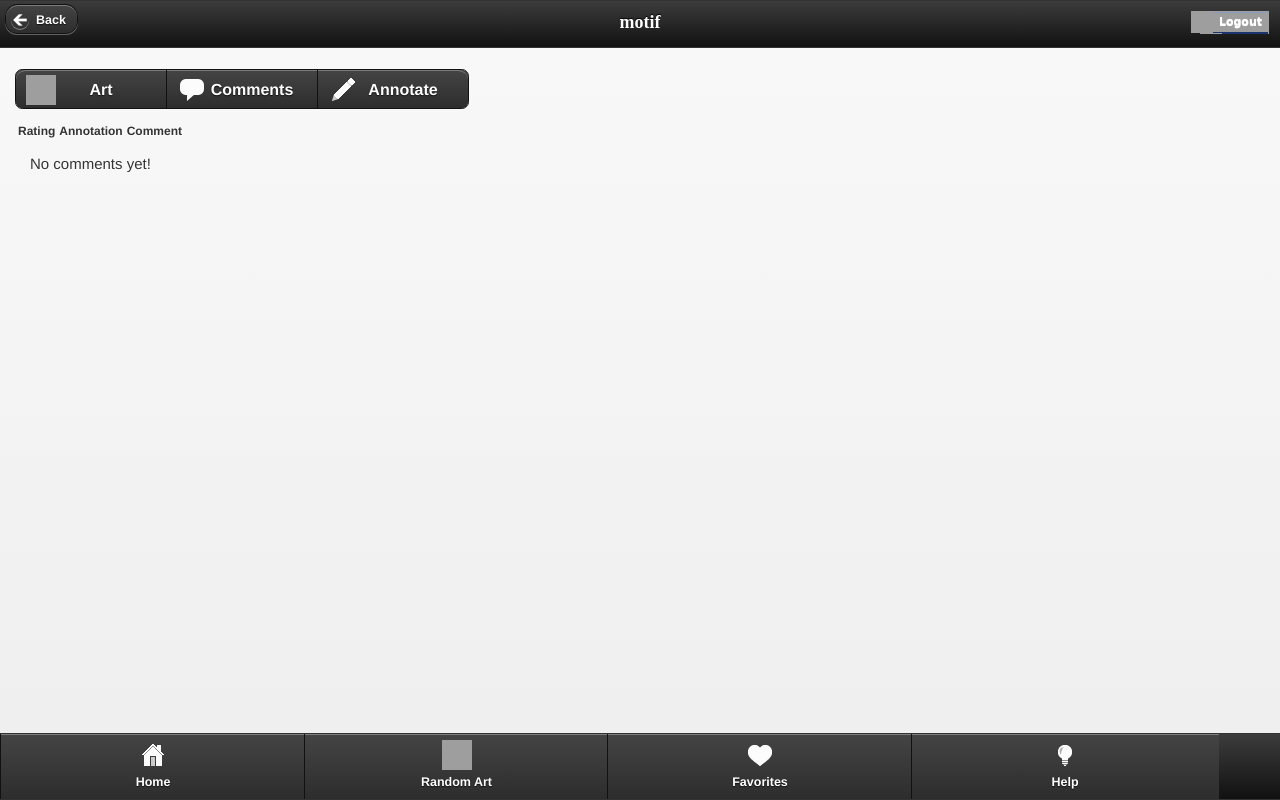
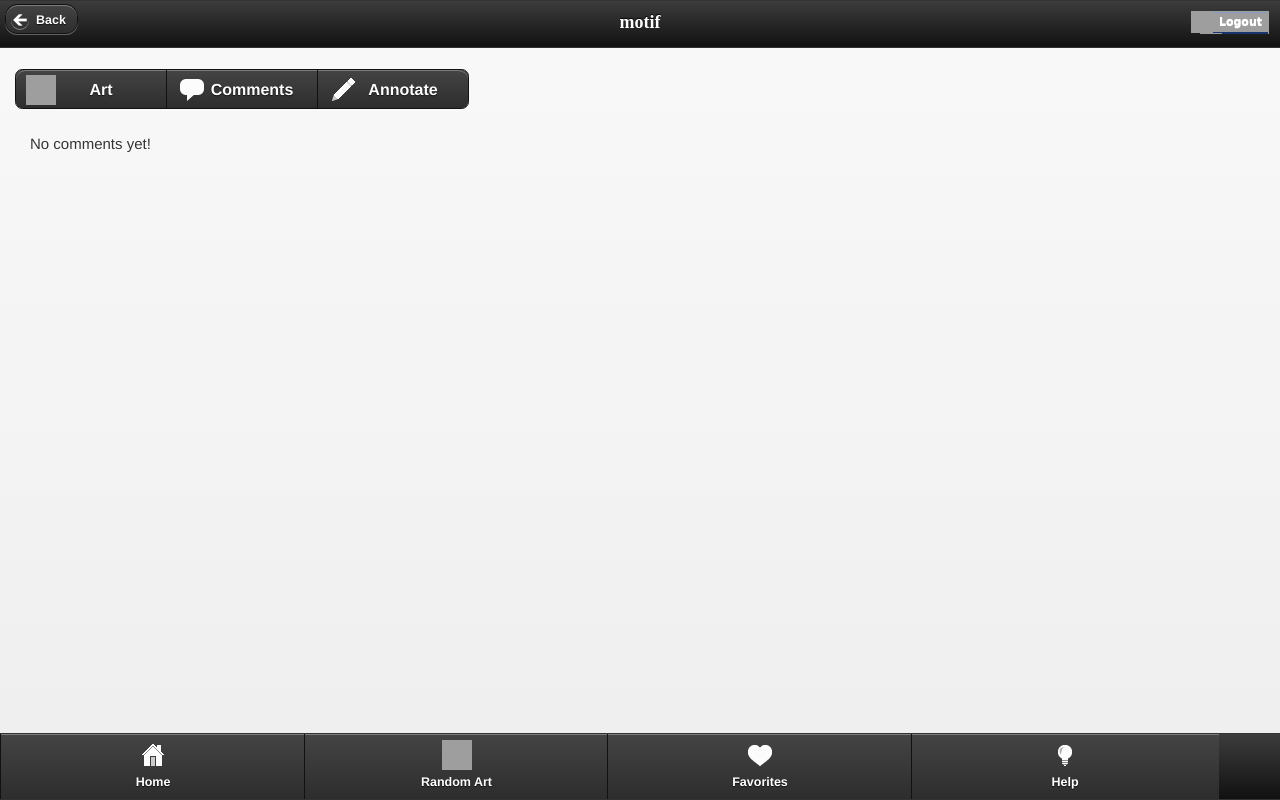
Before and after one commit to hkorus/CS147_Project, a PHP site: page /comments.php?id=1 in a window 1280 px wide. Run offline with PHP 8.4, Linux system fonts and the light colour scheme; data that the repository does not hold is empty; some libraries are stand-ins or nearby versions; grey boxes are pictures that could not be loaded.

Commit message:
Formatted comments page -- ignore all other changes

```diff
--- a/annotate.php
+++ b/annotate.php
@@ -163,9 +163,9 @@ if($result!=false){
 		<div data-role="navbar" class="menubar" data-grid="c">
 		<ul>
 			<li><a href="./home.php" id="home" data-icon="custom">Home</a></li>
-			<li><a href="./art.php" id="art" data-icon="custom" rel="external">Random Art</a></li>
-			<li><a href="./favorites.php" id="favorites" data-icon="custom" rel="external">Favorites</a></li>
-			<li><a href="./help.php" id="help" data-icon="custom" rel="external">Help</a></li>
+			<li><a href="./art.php" id="art" data-icon="custom">Random Art</a></li>
+			<li><a href="./favorites.php" id="favorites" data-icon="custom">Favorites</a></li>
+			<li><a href="./help.php" id="help" data-icon="custom">Help</a></li>
 		</ul>
 
 		</div><!-- /navbar -->
--- a/art.php
+++ b/art.php
@@ -163,7 +163,7 @@
 			<li><a href="./home.php" id="home" data-icon="custom">Home</a></li>
 			<li><a onclick = "refresh()" id="art" data-icon="custom">Random Art</a></li>
 			<li><a href="./favorites.php" id="favorites" data-icon="custom">Favorites</a></li>
-			<li><a href="./help.php" id="help" data-icon="custom" rel="external">Help</a></li>
+			<li><a href="./help.php" id="help" data-icon="custom">Help</a></li>
 		</ul>
 		</div><!-- /navbar -->
 	</div><!-- /footer -->
--- a/comments.php
+++ b/comments.php
@@ -86,14 +86,7 @@
 			<a href="./annotate.php?id=<?php echo $_GET["id"]?>" id="annotate" data-icon="custom" data-role="button" data-theme="a" rel="external">Annotate</a>
 		</div><!-- /controlgroup -->
 		<p></p>
-		<table style = "text-align:center">
-			<tr>
-
-				<td><b>Rating</b></td>
-				<td><b>Annotation</b></td>
-				<td><b>Comment</b></td>
-
-			</tr>
+		<table class="bottomBorder" style="text-align:center; width:100%;">
 
 			<?php
 		$arr = array();
@@ -101,22 +94,22 @@
 		if(mysql_num_rows($result)>0){
 			while($row = mysql_fetch_assoc($result)) {
 				$image = $row['image_url'];
-				echo "<tr><td>";
+				echo "<tr><td style='border-collapse:collapse; border-bottom:1px dotted black;padding:5px;'>";
 
 				?>
-				<table ><tr >
-					<td style="padding-left:15px;"><img id = "up-<?php echo $row["comment_id"] ?>" src = "icons/up_arrow.png" width = "20px" onclick = "send_rating(<?php echo $row["comment_id"] ?>, 1)"></td></tr>
+				<table class="noBorder" style="width:20%"><tr>
+					<td style="padding-left:15px; padding-right:15px;"><img id = "up-<?php echo $row["comment_id"] ?>" src = "icons/up_arrow.png" width = "20px" onclick = "send_rating(<?php echo $row["comment_id"] ?>, 1)"></td></tr>
 
-					<tr><td id = "number-<?php echo $row["comment_id"] ?>" style="padding-left:15px;"><?php echo $row["rating"]; ?></td></tr>
+					<tr><td id = "number-<?php echo $row["comment_id"] ?>" style="padding-left:15px; padding-right:15px;"><?php echo $row["rating"]; ?></td></tr>
 
-					<tr><td style="padding-left:15px;"><img id = "down-<?php echo $row["comment_id"] ?>" src = "icons/down_arrow.png" width = "20px" onclick = "send_rating(<?php echo $row["comment_id"] ?>,-1)"></td></tr>
+					<tr><td style="padding-left:15px; padding-right:15px;"><img id = "down-<?php echo $row["comment_id"] ?>" src = "icons/down_arrow.png" width = "20px" onclick = "send_rating(<?php echo $row["comment_id"] ?>,-1)"></td></tr>
 					</table>
 
 				</td>
-				<td style = "width:150px; text-align:center">
+				<td style="border-collapse:collapse; border-bottom:1px dotted black;padding:5px;">
 					<?php
 
-				echo "<canvas id = 'canvas-".$row["comment_id"]."' width = '100%'></canvas>
+				echo "<canvas id = 'canvas-".$row["comment_id"]."' width = '30%'></canvas>
 					";
 				array_push($arr, $row["comment_id"]);
 				array_push($arr, $row["annotation"]);
@@ -125,14 +118,14 @@
 
 
 			</td>
-			<td style = "width:200px">
+			<td style = "width:40%; border-collapse:collapse; border-bottom:1px dotted black;padding:5px;">
 				<?php
 			echo $row["comment"];
 
 			?>
 
 		</td>
-		<td style = "width:80px;">
+		<td style = "width:10%; border-collapse:collapse; border-bottom:1px dotted black;padding:5px;">
 			<a href = "show_comment.php?id=<?php echo $row["comment_id"] ?>"> View </a>
 		</td>
 	</tr>
@@ -256,9 +249,9 @@ echo "<div style = 'padding-left:15px;font-size:15px'>No comments yet!</div>"; }
 	<div data-role="navbar" class="menubar" data-grid="c">
 		<ul>
 			<li><a href="./home.php" id="home" data-icon="custom">Home</a></li>
-			<li><a href="./art.php" id="art" data-icon="custom" rel="external">Random Art</a></li>
-			<li><a href="./favorites.php" id="favorites" data-icon="custom" rel="external">Favorites</a></li>
-			<li><a href="./help.php" id="help" data-icon="custom" rel="external">Help</a></li>
+			<li><a href="./art.php" id="art" data-icon="custom">Random Art</a></li>
+			<li><a href="./favorites.php" id="favorites" data-icon="custom">Favorites</a></li>
+			<li><a href="./help.php" id="help" data-icon="custom">Help</a></li>
 		</ul>
 	</div><!-- /navbar -->
 </div><!-- /footer -->
--- a/favorites.php
+++ b/favorites.php
@@ -132,7 +132,7 @@
 
 
 	<div data-role="footer" data-id="samebar" class="menubar" data-position="fixed" data-tap-toggle="false">
-		<div data-role="navbar" class="menubar">
+		<div data-role="navbar" class="menubar" data-grid="c">
 		<ul>
 			<li><a href="./home.php" id="home" data-icon="custom">Home</a></li>
 			<li><a href="./art.php" id="art" data-icon="custom">Random Art</a></li>
--- a/style.css
+++ b/style.css
@@ -2,6 +2,7 @@
 		.menubar .ui-btn .ui-icon { width: 30px!important; height: 30px!important; margin-left: -15px !important; box-shadow: none!important; -moz-box-shadow: none!important; -webkit-box-shadow: none!important; -webkit-border-radius: 0 !important; border-radius: 0 !important; }
 
 		.art-buttons .ui-btn .ui-icon { width: 30px!important; height: 30px!important; margin-top: -15px !important; box-shadow: none!important; -moz-box-shadow: none!important; -webkit-box-shadow: none!important; -webkit-border-radius: 0 !important; border-radius: 0 !important; }
+
 		.art-buttons #art { width: 150px; }
 		.art-buttons #comments { width: 150px; }
 		.art-buttons #annotate { width: 150px; }
@@ -21,10 +22,6 @@
 		#logout .ui-icon { background:  url(icons/54-lock.png) 50% 50% no-repeat; }
 		#home .ui-icon { background: url(icons/53-house.png) 50% 50% no-repeat; }
 
-		.rating .ui-btn { width: 100px; }
-
-		#vote-up .ui-icon { background: url(icons/arrow-u.png); }
-		#vote-down .ui-icon { background: url(icons/arrow-d.png); }
 
 		.splash-img { display: block; margin-left: auto; margin-right: auto; vertical-align: middle; }
 		.search { display: block; margin-left: auto; margin-right: auto; }
```
